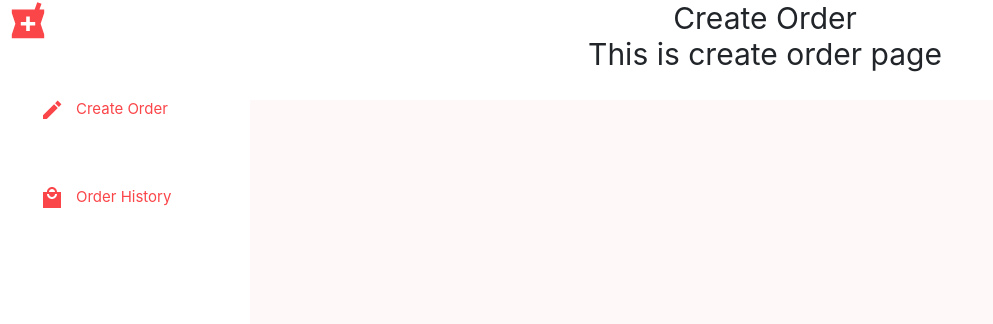
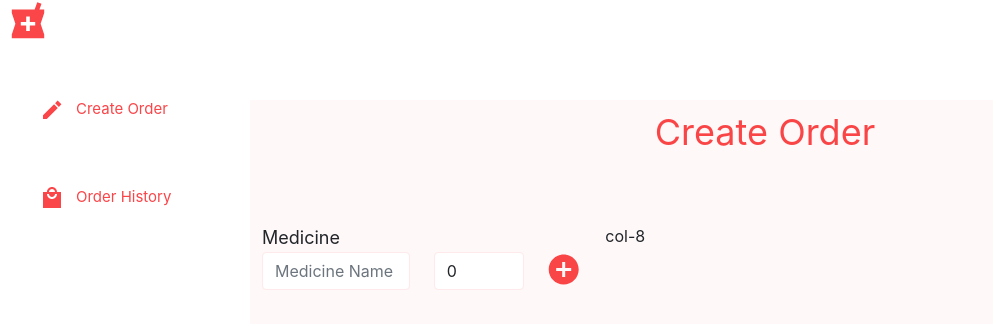
Before and after one commit to Uchchash346/Store-Management-System, a React (Create React App) app: page /salesHome in a window 1280 px wide. Shown: the top 324 px of the page, without its empty margins (0-993 px from the left). Built offline with nearby package versions, Linux system fonts and the light colour scheme.

Commit message:
create order medicine quantity part complete

```diff
--- /dev/null
+++ b/src/components/Sales Executive/CreateOrder/CreateOrder.css
@@ -0,0 +1,13 @@
+/* #fa4547 */
+.create-order-heading{
+    color: #fa4547;
+}
+
+.add-circle-button{
+    color: #fa4547;
+    transform: scale(1.5);
+}
+
+.input-section{
+    border: 1px solid #feeaeb;
+}
--- a/src/components/Sales Executive/CreateOrder/CreateOrder.js
+++ b/src/components/Sales Executive/CreateOrder/CreateOrder.js
@@ -1,10 +1,42 @@
 import React from 'react';
+import './CreateOrder.css'
+import AddCircleIcon from '@mui/icons-material/AddCircle';
 
 const CreateOrder = () => {
     return (
-        <div>
-            <h1 className="text-center text-3xl">Create Order</h1>
-            <h2 className="text-center text-3xl">This is create order page</h2>
+        <div className="create-order-section pt-28">
+            <h2 className="text-center text-4xl create-order-heading">Create Order</h2>
+            <br />
+            <div className="container pt-5">
+                <div className="row">
+                    <div className="col-4">
+                        <p className="text-lg">Medicine</p>
+                        <div className="row">
+                            <div className="col-sm-6">
+                                <input
+                                    type="text"
+                                    className="form-control text-gray input-section"
+                                    aria-label="Sizing example input"
+                                    aria-describedby="inputGroup-sizing-sm"
+                                    placeholder="Medicine Name"
+                                />
+                            </div>
+                            <div className="col-sm-4">
+                                <input
+                                    type="number"
+                                    className="form-control text-gray input-section"
+                                    aria-label="Sizing example input"
+                                    aria-describedby="inputGroup-sizing-sm"
+                                    placeholder="Quantity"
+                                    value="0"
+                                />
+                            </div>
+                            <div className="col-sm-2 pt-1 pl-4 add-circle-button"><AddCircleIcon /></div>
+                        </div>
+                    </div>
+                    <div className="col-8">col-8</div>
+                </div>
+            </div>
         </div>
     );
 };
```
